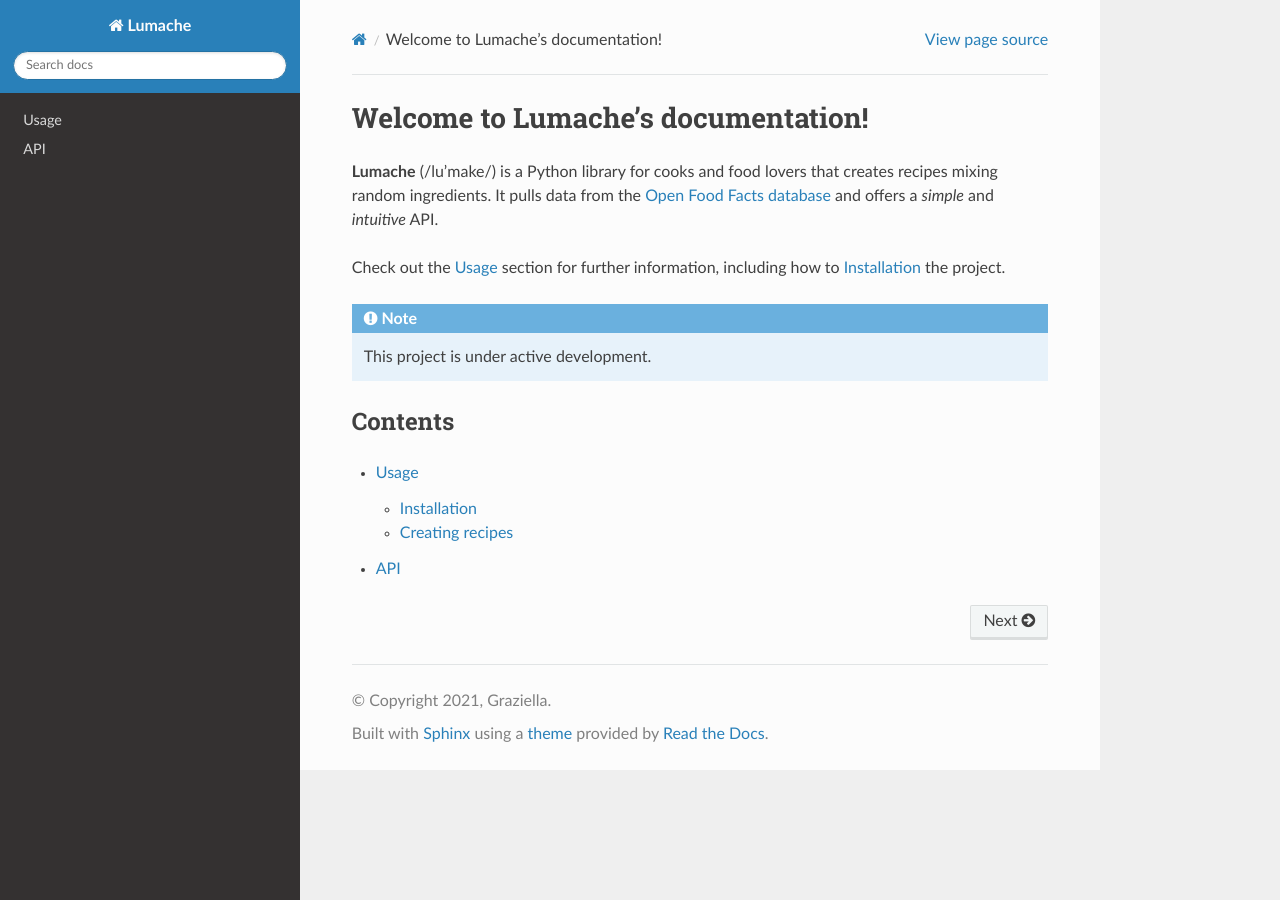
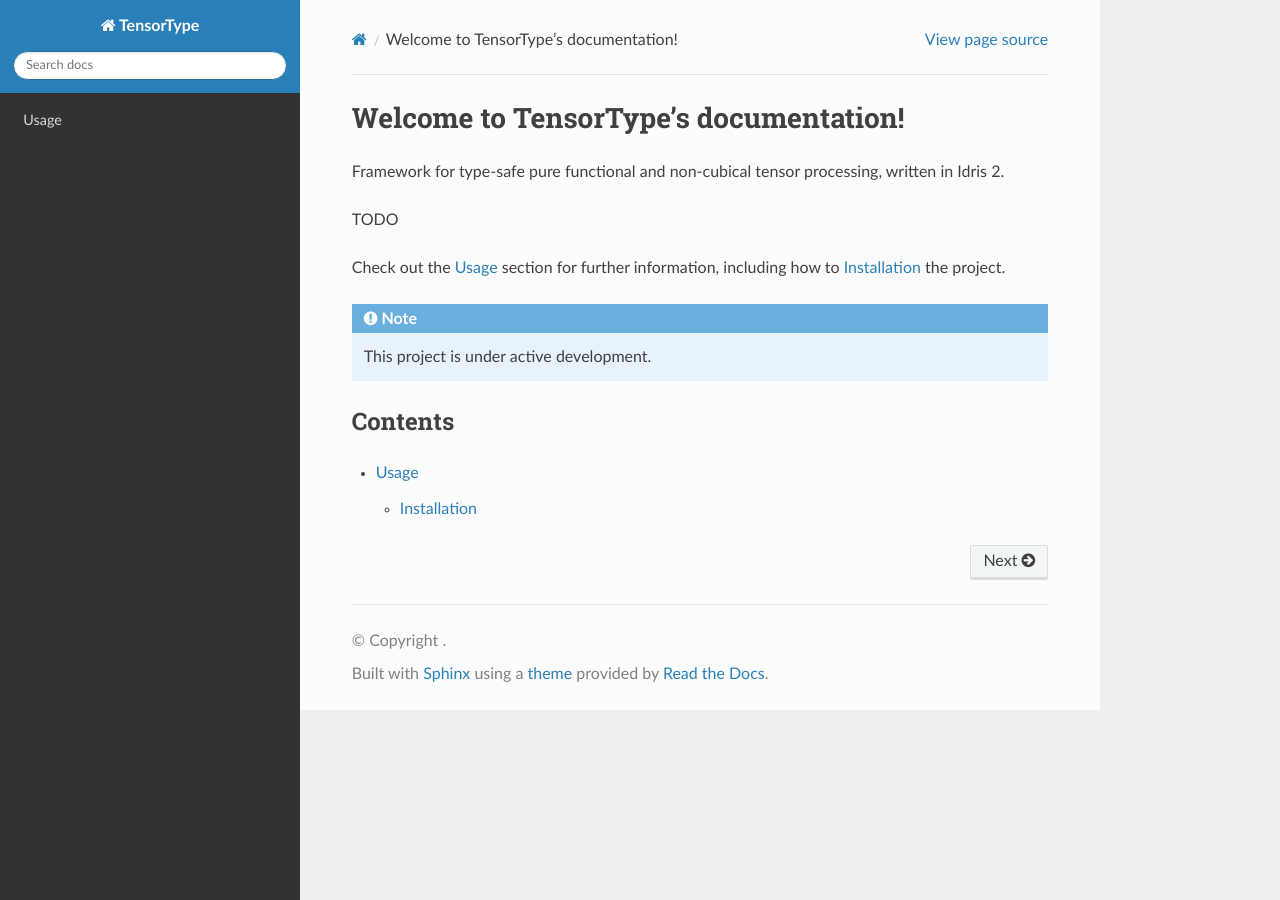
Before and after one commit to Cobord/TypeSafe_Tensors, a Sphinx documentation site: the page built from docs/source/index.rst, in a window 1280 px wide. Built offline with Sphinx 7.4.7 and the Read the Docs theme 3.1.0, drawn with Linux system fonts in a browser that asks for light colours.

Commit message:
[new] docs stub

```diff
--- a/docs/source/api.rst
+++ /dev/null
@@ -1,7 +0,0 @@
-API
-===
-
-.. autosummary::
-   :toctree: generated
-
-   lumache
--- a/docs/source/conf.py
+++ b/docs/source/conf.py
@@ -2,9 +2,9 @@
 
 # -- Project information
 
-project = 'Lumache'
-copyright = '2021, Graziella'
-author = 'Graziella'
+project = 'TensorType'
+copyright = ''
+author = 'Bruno Gavranovic'
 
 release = '0.1'
 version = '0.1.0'
--- a/docs/source/index.rst
+++ b/docs/source/index.rst
@@ -1,10 +1,9 @@
-Welcome to Lumache's documentation!
+Welcome to TensorType's documentation!
 ===================================
 
-**Lumache** (/lu'make/) is a Python library for cooks and food lovers
-that creates recipes mixing random ingredients.
-It pulls data from the `Open Food Facts database <https://world.openfoodfacts.org/>`_
-and offers a *simple* and *intuitive* API.
+Framework for type-safe pure functional and non-cubical tensor processing, written in Idris 2.
+
+TODO
 
 Check out the :doc:`usage` section for further information, including
 how to :ref:`installation` the project.
@@ -19,4 +18,3 @@
 .. toctree::
 
    usage
-   api
```
Also changed, not shown: docs/source/usage.rst (+1 -25 lines).
